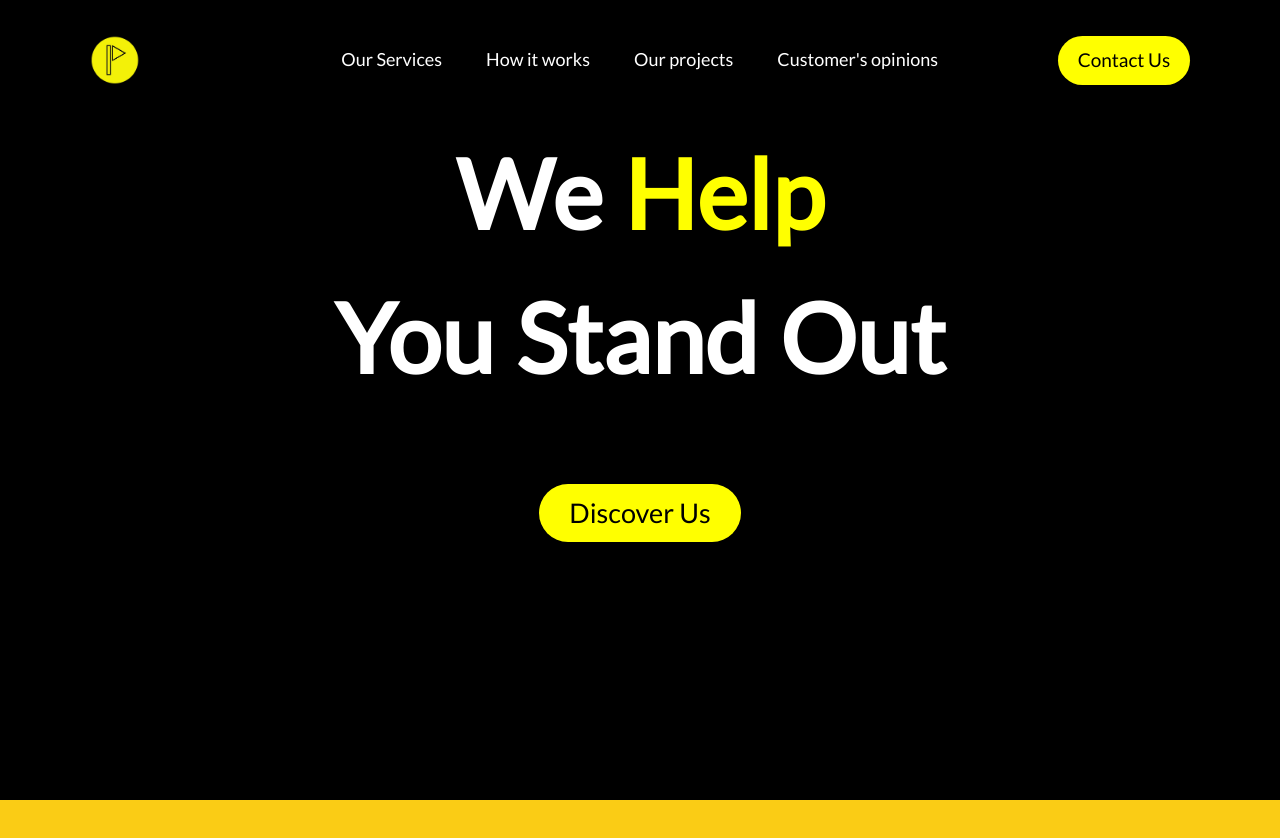
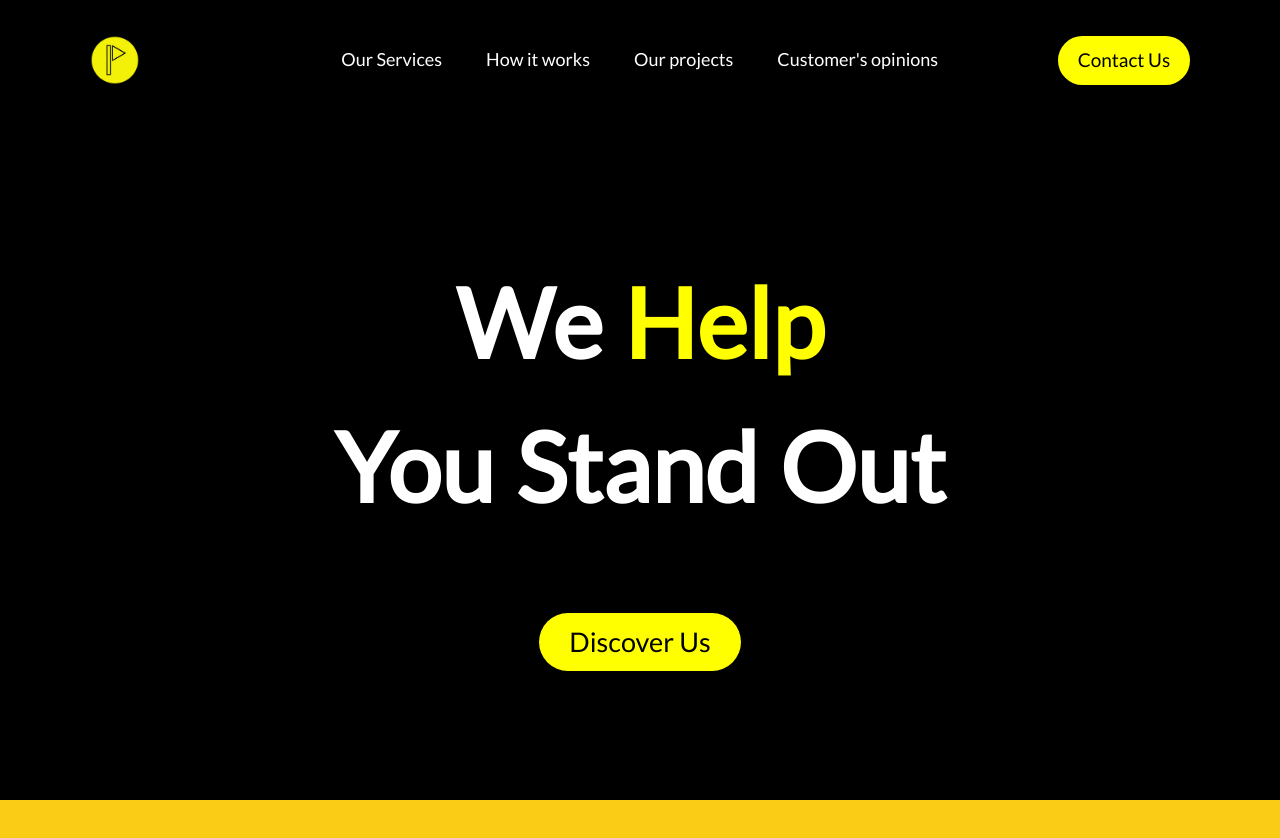
Before and after one commit to harshj2109/nextjs-blog, a Next.js app: page / in a window 1280 px wide. Shown: the top 838 px of the page. Built offline with nearby package versions, Linux system fonts and the light colour scheme.

Commit message:
Add files via upload

```diff
--- a/app/page.js
+++ b/app/page.js
@@ -19,7 +19,7 @@ const btn = document.getElementById('btn1');
   return (
     <>
     {/* container 1 */}
-    <div className='container1 bg-black' id='container1'>
+    <div className='container1 bg-black text-center grid' id='container1'>
 
     <div className='navbar flex justify-around'>
       <Image  className=' logo' src={puerim} alt='error'/>
```
